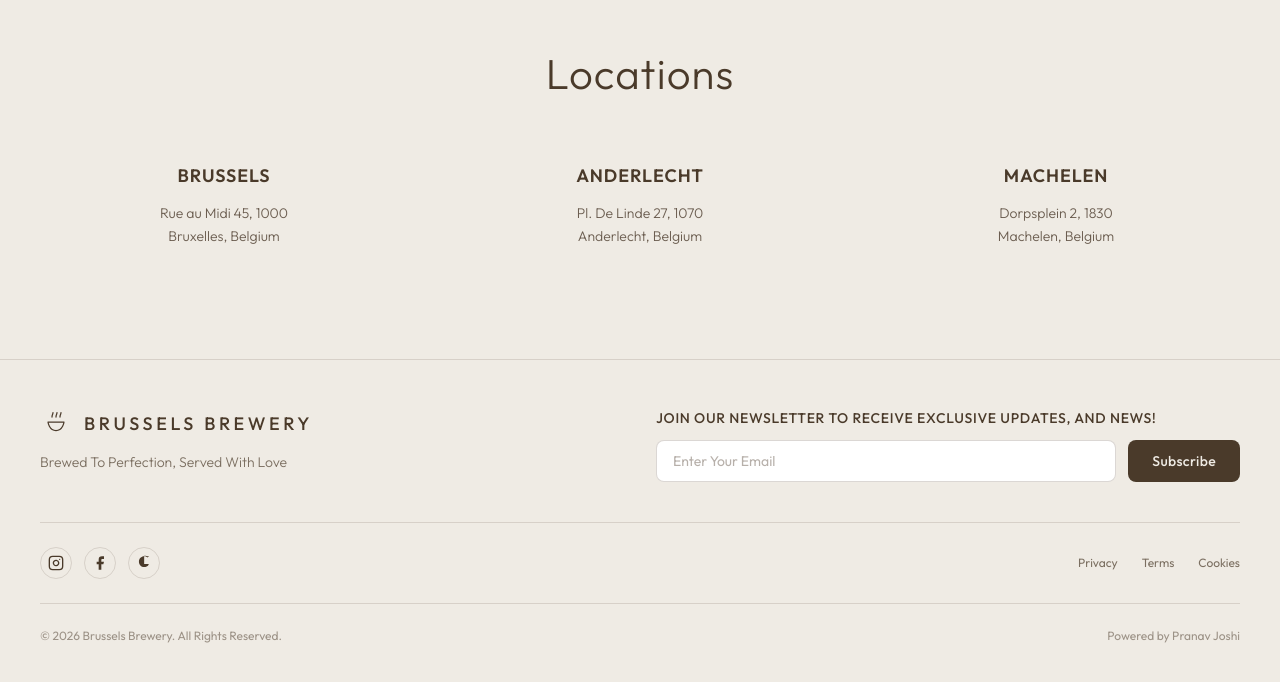
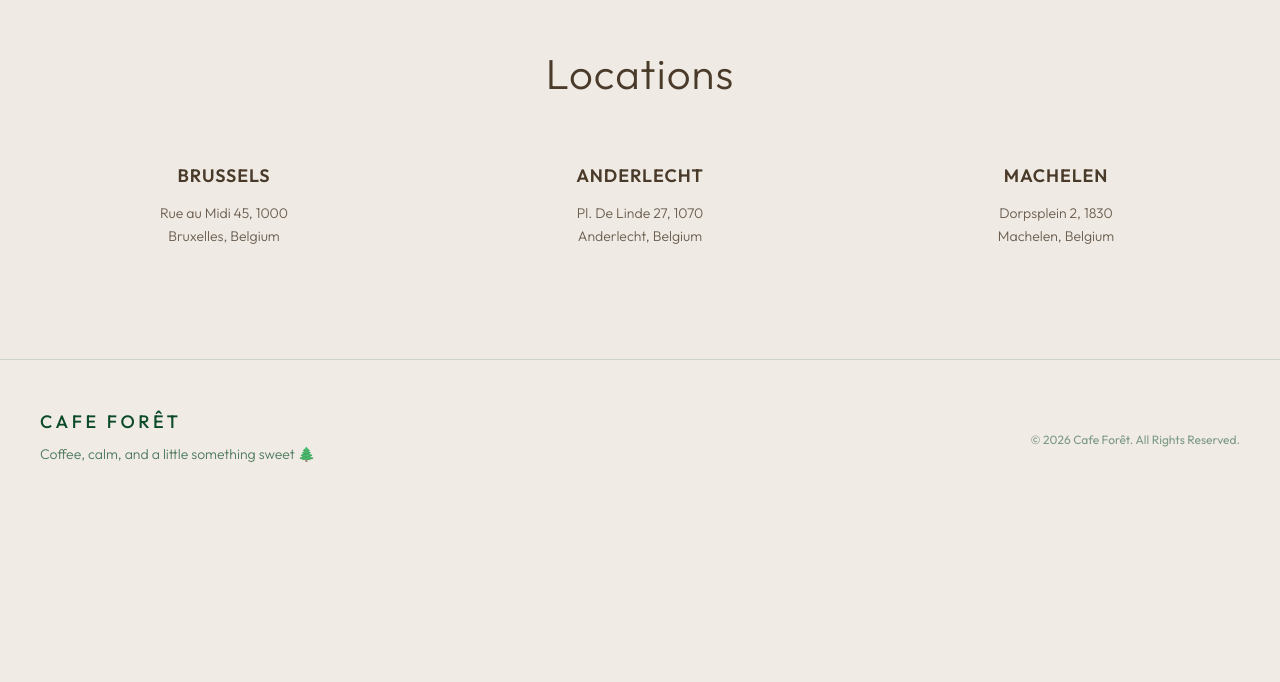
Before and after one commit to pranav600/brussels-brewery, a Next.js app in the folder frontend/: page / in a window 1280 px wide. Shown: the part 2822-3504 px from the top of the page. After the commit the page ends 3334 px from the top, so only its background shows below. Built offline with nearby package versions, Linux system fonts and the light colour scheme.

Commit message:
ui: update footer brand content to Cafe Foret

```diff
--- a/frontend/components/Footer.tsx
+++ b/frontend/components/Footer.tsx
@@ -4,84 +4,31 @@ import Link from "next/link";
 
 export default function Footer() {
   return (
-    <footer className="bg-[#efebe4] border-t border-[#4a3a2a]/15 py-12 px-6 sm:px-10 text-[#4a3a2a] w-full">
+    <footer
+      className="bg-[#f0ebe4] border-t border-[#0A4A28]/15 py-12 px-6 sm:px-10 text-[#0A4A28] w-full"
+      suppressHydrationWarning>
       <div className="max-w-7xl mx-auto">
-
-        {/* Top row: Brand & Newsletter */}
-        <div className="grid grid-cols-1 lg:grid-cols-12 gap-8 pb-10 border-b border-[#4a3a2a]/15 items-start">
+        {/* Top row: Brand & Links */}
+        <div className="flex flex-col md:flex-row items-center md:items-start justify-between gap-6">
           {/* Brand Column */}
-          <div className="lg:col-span-6 space-y-3">
-            <div className="flex items-center gap-3">
-              <svg className="w-8 h-8 text-[#4a3a2a]" viewBox="0 0 64 64" fill="none" xmlns="http://www.w3.org/2000/svg">
-                <path d="M24 18C24 13 26 13 26 9" stroke="currentColor" strokeWidth="2.5" strokeLinecap="round" />
-                <path d="M32 18C32 13 34 13 34 9" stroke="currentColor" strokeWidth="2.5" strokeLinecap="round" />
-                <path d="M40 18C40 13 42 13 42 9" stroke="currentColor" strokeWidth="2.5" strokeLinecap="round" />
-                <path d="M16 28H48C48 28 46 45 32 45C18 45 16 28 16 28Z" stroke="currentColor" strokeWidth="2.5" strokeLinecap="round" strokeLinejoin="round" />
-              </svg>
-              <span className="font-sans font-medium text-xs sm:text-base md:text-lg uppercase tracking-[0.15em] sm:tracking-[0.2em] text-[#4a3a2a]">
-                Brussels Brewery
+          <div className="space-y-2 text-center md:text-left">
+            <div className="flex items-center justify-center md:justify-start gap-3">
+              <span className="font-sans font-medium text-xs sm:text-base md:text-lg uppercase tracking-[0.15em] sm:tracking-[0.2em] text-[#0A4A28]">
+                Cafe Forêt
               </span>
             </div>
-            <p className="text-sm font-light text-[#4a3a2a]/70">
-              Brewed To Perfection, Served With Love
+            <p className="text-sm font-light text-[#0A4A28]/70">
+              Coffee, calm, and a little something sweet 🌲
             </p>
           </div>
 
-          {/* Newsletter Column */}
-          <div className="lg:col-span-6 space-y-3">
-            <h3 className="font-sans text-sm font-medium tracking-wider uppercase text-[#4a3a2a]">
-              Join our newsletter to receive exclusive updates, and news!
-            </h3>
-            <form className="flex flex-col sm:flex-row gap-3" onSubmit={(e) => e.preventDefault()}>
-              <input
-                type="email"
-                placeholder="Enter Your Email"
-                required
-                suppressHydrationWarning
-                className="flex-1 px-4 py-2.5 rounded-lg bg-white border border-[#4a3a2a]/20 text-sm text-[#4a3a2a] placeholder:text-[#4a3a2a]/40 focus:border-[#4a3a2a]/50 outline-none transition-all"
-              />
-              <button
-                type="submit"
-                className="bg-[#4a3a2a] hover:bg-[#5d4936] text-[#efebe4] px-6 py-2.5 rounded-lg text-sm font-medium tracking-wide transition-colors cursor-pointer select-none"
-              >
-                Subscribe
-              </button>
-            </form>
+          {/* Policy Links */}
+          <div className="pt-6 flex flex-col sm:flex-row items-center justify-center md:justify-between text-xs text-[#0A4A28]/50 gap-4 text-center md:text-left">
+            <span>
+              &copy; {new Date().getFullYear()} Cafe Forêt. All Rights Reserved.
+            </span>
           </div>
         </div>
-
-        {/* Bottom row: Socials & Sublinks */}
-        <div className="pt-6 flex flex-col md:flex-row items-center justify-between gap-4">
-
-          {/* Social icons */}
-          <div className="flex items-center gap-3">
-            <a href="https://instagram.com" target="_blank" rel="noopener noreferrer" className="w-8 h-8 rounded-full border border-[#4a3a2a]/15 flex items-center justify-center text-[#4a3a2a] hover:bg-[#4a3a2a]/5 transition-colors">
-              <svg className="w-4 h-4" viewBox="0 0 24 24" fill="none" stroke="currentColor" strokeWidth="2" strokeLinecap="round" strokeLinejoin="round"><rect x="2" y="2" width="20" height="20" rx="5" ry="5"></rect><path d="M16 11.37A4 4 0 1 1 12.63 8 4 4 0 0 1 16 11.37z"></path><line x1="17.5" y1="6.5" x2="17.51" y2="6.5"></line></svg>
-            </a>
-            <a href="https://facebook.com" target="_blank" rel="noopener noreferrer" className="w-8 h-8 rounded-full border border-[#4a3a2a]/15 flex items-center justify-center text-[#4a3a2a] hover:bg-[#4a3a2a]/5 transition-colors">
-              <svg className="w-4 h-4 fill-current" viewBox="0 0 24 24"><path d="M18 2h-3a5 5 0 0 0-5 5v3H7v4h3v8h4v-8h3l1-4h-4V7a1 1 0 0 1 1-1h3z"></path></svg>
-            </a>
-            <a href="https://google.com" target="_blank" rel="noopener noreferrer" className="w-8 h-8 rounded-full border border-[#4a3a2a]/15 flex items-center justify-center text-[#4a3a2a] hover:bg-[#4a3a2a]/5 transition-colors">
-              <svg className="w-4 h-4 fill-current" viewBox="0 0 24 24">
-                <path d="M12.24 10.285V13.4h6.887c-.275 1.565-1.88 4.604-6.887 4.604-4.33 0-7.859-3.579-7.859-8s3.53-8 7.859-8c2.46 0 4.105 1.025 5.047 1.926l2.427-2.334C17.955 2.192 15.34 1 12.24 1 5.92 1 12.24s4.92 11.24 11.24 11.24c6.6 0 11-4.606 11-11.24 0-.76-.08-1.34-.18-1.955H12.24z"/>
-              </svg>
-            </a>
-          </div>
-
-          {/* Policy Links */}
-          <div className="flex items-center gap-6 text-xs text-[#4a3a2a]/70">
-            <Link href="/privacy" className="hover:text-[#4a3a2a] transition-colors">Privacy</Link>
-            <Link href="/terms" className="hover:text-[#4a3a2a] transition-colors">Terms</Link>
-            <Link href="/cookies" className="hover:text-[#4a3a2a] transition-colors">Cookies</Link>
-          </div>
-        </div>
-
-        {/* Copyright */}
-        <div className="pt-6 mt-6 border-t border-[#4a3a2a]/15 flex flex-col sm:flex-row items-center justify-between text-xs text-[#4a3a2a]/50 gap-4">
-          <span>&copy; {new Date().getFullYear()} Brussels Brewery. All Rights Reserved.</span>
-          <span>Powered by Pranav Joshi</span>
-        </div>
-
       </div>
     </footer>
   );
```
